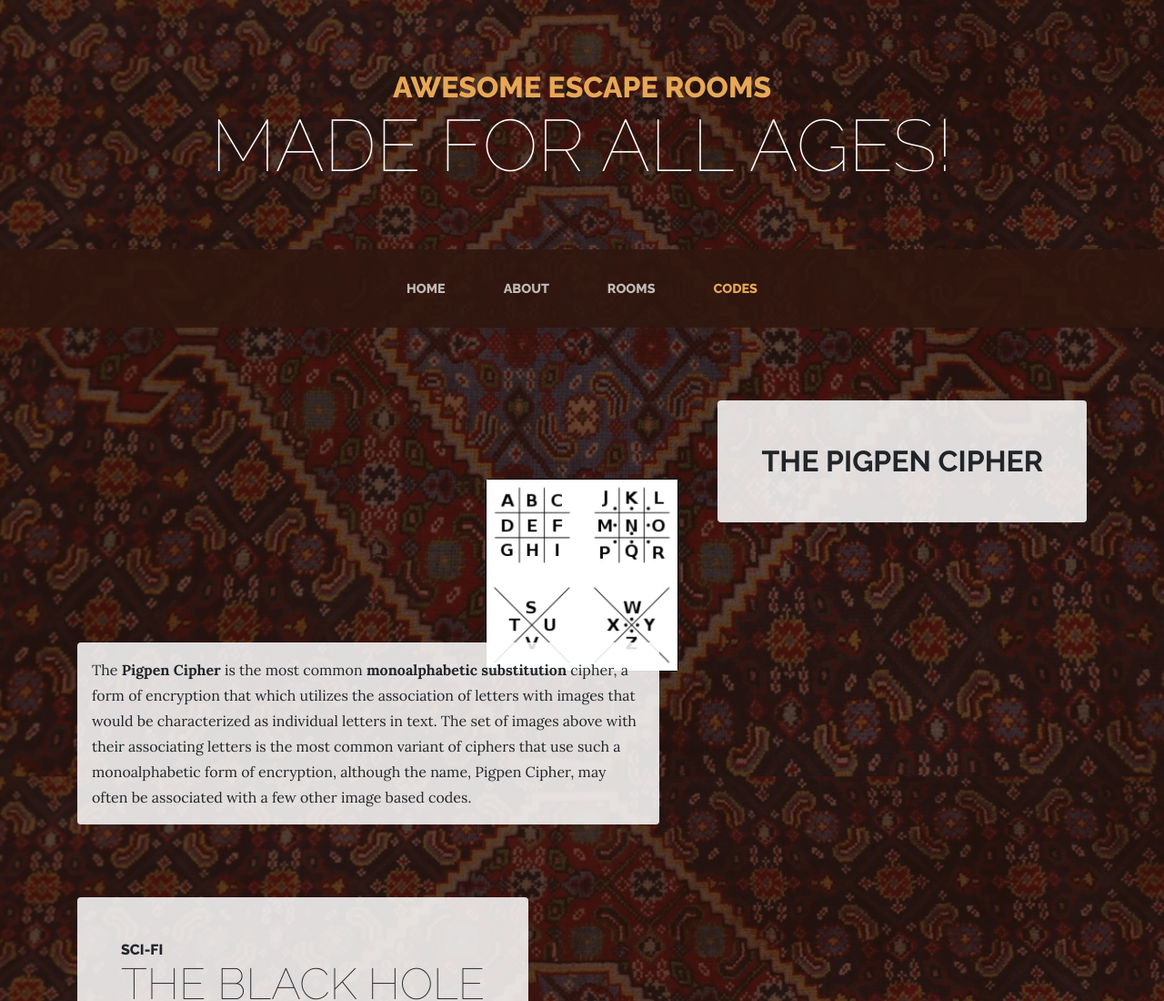
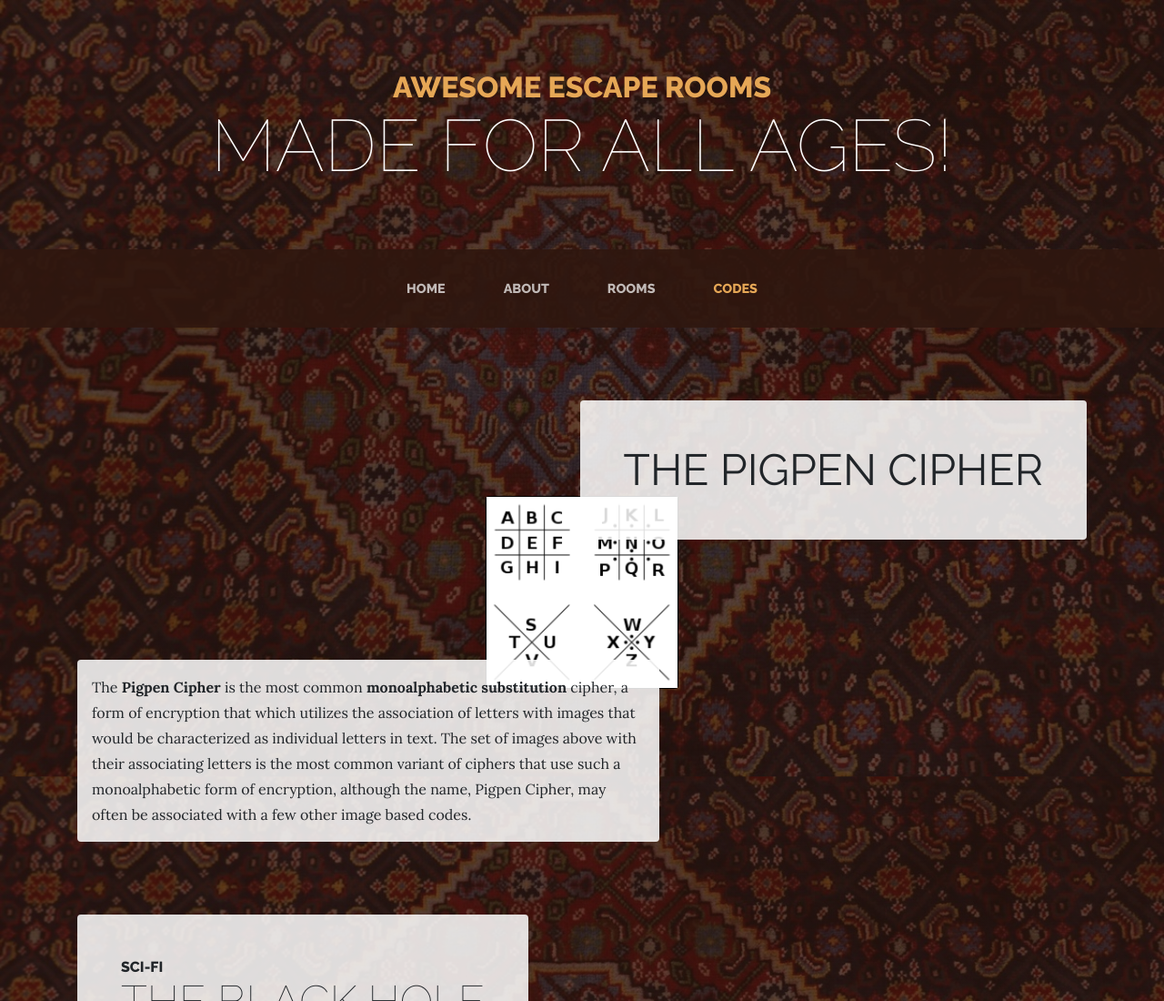
Before and after one commit to RadiantCheddar/websitedesign, a plain HTML site: page codes.html in a window 1280 px wide. Shown: the top 1100 px of the page at 91% size. Drawn offline with nearby package versions, Linux system fonts and the light colour scheme.

Commit message:
Update codes.html

```diff
--- a/codes.html
+++ b/codes.html
@@ -68,7 +68,7 @@
           <div class="product-item-title d-flex">
             <div class="bg-faded p-5 d-flex ml-auto rounded">
               <h2 class="section-heading mb-0">
-		      <span class="section-heading-higher"><b>The Pigpen Cipher</b></span>
+		      <span class="section-heading-lower"><b>The Pigpen Cipher</b></span>
               </h2>
             </div>
           </div>
```
